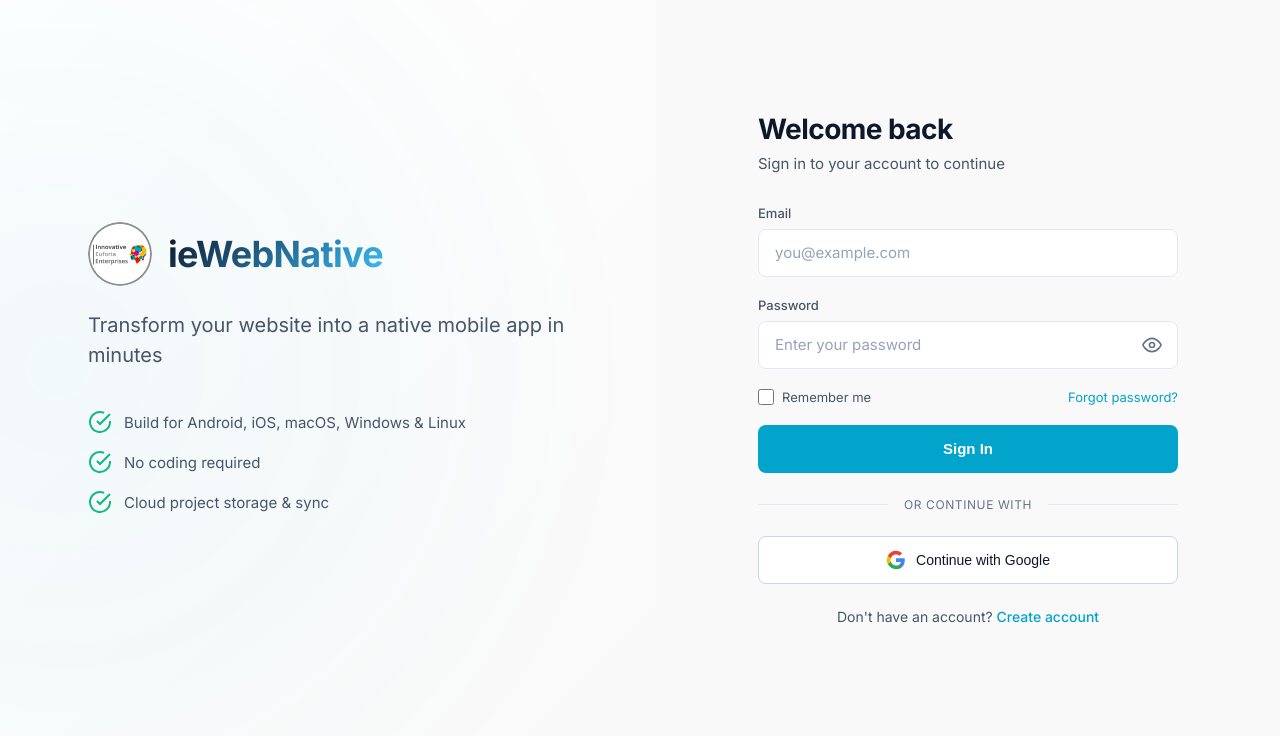
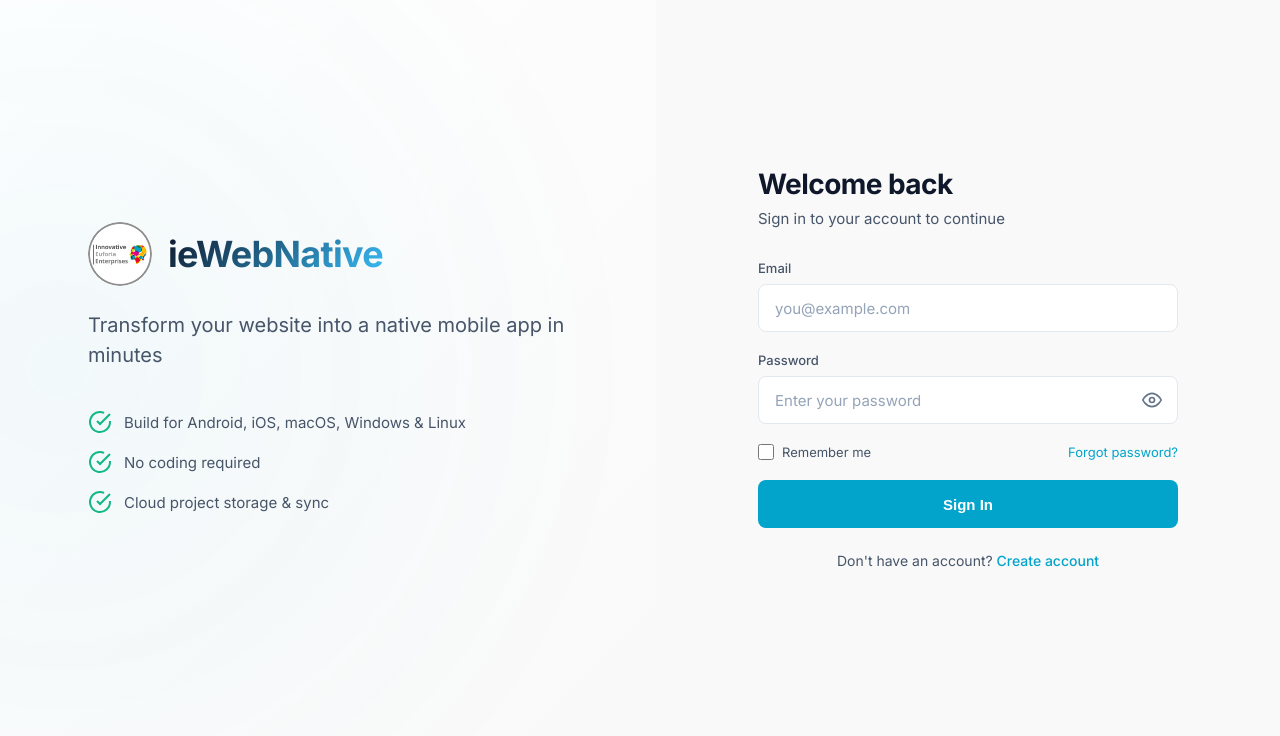
Before and after one commit to ieenterprises/ieWebNative, a Flask app: page /auth in a window 1280 px wide. Shown: the part 64-800 px from the top of the page. Run offline with Flask 3, Linux system fonts and the light colour scheme; some libraries are stand-ins or nearby versions.

Commit message:
feat: remove Google authentication and enforce email and password authentication only

```diff
--- a/templates/ui/auth.html
+++ b/templates/ui/auth.html
@@ -128,20 +128,6 @@
                         </svg>
                     </button>
                 </form>
-                <div class="auth-divider">
-                    <span>or continue with</span>
-                </div>
-                <div class="social-login">
-                    <button type="button" class="social-btn google-btn" id="google-login-btn">
-                        <svg width="20" height="20" viewBox="0 0 24 24">
-                            <path fill="#4285F4" d="M22.56 12.25c0-.78-.07-1.53-.2-2.25H12v4.26h5.92c-.26 1.37-1.04 2.53-2.21 3.31v2.77h3.57c2.08-1.92 3.28-4.74 3.28-8.09z"/>
-                            <path fill="#34A853" d="M12 23c2.97 0 5.46-.98 7.28-2.66l-3.57-2.77c-.98.66-2.23 1.06-3.71 1.06-2.86 0-5.29-1.93-6.16-4.53H2.18v2.84C3.99 20.53 7.7 23 12 23z"/>
-                            <path fill="#FBBC05" d="M5.84 14.09c-.22-.66-.35-1.36-.35-2.09s.13-1.43.35-2.09V7.06H2.18C1.43 8.55 1 10.22 1 12s.43 3.45 1.18 4.94l2.85-2.22.81-.63z"/>
-                            <path fill="#EA4335" d="M12 5.38c1.62 0 3.06.56 4.21 1.64l3.15-3.15C17.45 2.09 14.97 1 12 1 7.7 1 3.99 3.47 2.18 7.06l3.66 2.84c.87-2.6 3.3-4.52 6.16-4.52z"/>
-                        </svg>
-                        <span>Continue with Google</span>
-                    </button>
-                </div>
                 <p class="auth-switch">
                     Don't have an account? <a href="#" id="show-signup">Create account</a>
                 </p>
@@ -209,20 +195,6 @@
                         </svg>
                     </button>
                 </form>
-                <div class="auth-divider">
-                    <span>or continue with</span>
-                </div>
-                <div class="social-login">
-                    <button type="button" class="social-btn google-btn" id="google-signup-btn">
-                        <svg width="20" height="20" viewBox="0 0 24 24">
-                            <path fill="#4285F4" d="M22.56 12.25c0-.78-.07-1.53-.2-2.25H12v4.26h5.92c-.26 1.37-1.04 2.53-2.21 3.31v2.77h3.57c2.08-1.92 3.28-4.74 3.28-8.09z"/>
-                            <path fill="#34A853" d="M12 23c2.97 0 5.46-.98 7.28-2.66l-3.57-2.77c-.98.66-2.23 1.06-3.71 1.06-2.86 0-5.29-1.93-6.16-4.53H2.18v2.84C3.99 20.53 7.7 23 12 23z"/>
-                            <path fill="#FBBC05" d="M5.84 14.09c-.22-.66-.35-1.36-.35-2.09s.13-1.43.35-2.09V7.06H2.18C1.43 8.55 1 10.22 1 12s.43 3.45 1.18 4.94l2.85-2.22.81-.63z"/>
-                            <path fill="#EA4335" d="M12 5.38c1.62 0 3.06.56 4.21 1.64l3.15-3.15C17.45 2.09 14.97 1 12 1 7.7 1 3.99 3.47 2.18 7.06l3.66 2.84c.87-2.6 3.3-4.52 6.16-4.52z"/>
-                        </svg>
-                        <span>Continue with Google</span>
-                    </button>
-                </div>
                 <p class="auth-switch">
                     Already have an account? <a href="#" id="show-login">Sign in</a>
                 </p>
@@ -476,43 +448,6 @@
             }
         }
 
-        // Google Sign-In handler
-        async function handleGoogleSignIn(btn) {
-            try {
-                btn.disabled = true;
-                btn.style.opacity = '0.7';
-                showToast('Connecting with Google...', 'info');
-
-                if (!window.FirebaseAppService || !window.FirebaseAppService.isConfigured()) {
-                    // Try to initialize
-                    const initialized = await window.FirebaseAppService?.init();
-                    if (!initialized || !window.FirebaseAppService.isConfigured()) {
-                        throw new Error('Firebase Authentication is not configured. Please add your Firebase API keys to .env');
-                    }
-                }
-
-                const gRes = await window.FirebaseAppService.signInWithGoogle();
-                showToast('Signed in successfully! Redirecting...', 'success');
-                setTimeout(() => {
-                    const targetUrl = (gRes?.session?.user?.role === 'admin') ? '/admin' : '/dashboard';
-                    window.location.href = targetUrl;
-                }, 500);
-            } catch (err) {
-                console.error('Google Sign-In Error:', err);
-                showToast(err.message || 'Google sign-in failed.', 'error');
-                btn.disabled = false;
-                btn.style.opacity = '1';
-            }
-        }
-
-        document.getElementById('google-login-btn')?.addEventListener('click', function() {
-            handleGoogleSignIn(this);
-        });
-
-        document.getElementById('google-signup-btn')?.addEventListener('click', function() {
-            handleGoogleSignIn(this);
-        });
-
         // Login form submission
         loginFormElement.addEventListener('submit', async (e) => {
             e.preventDefault();
```
